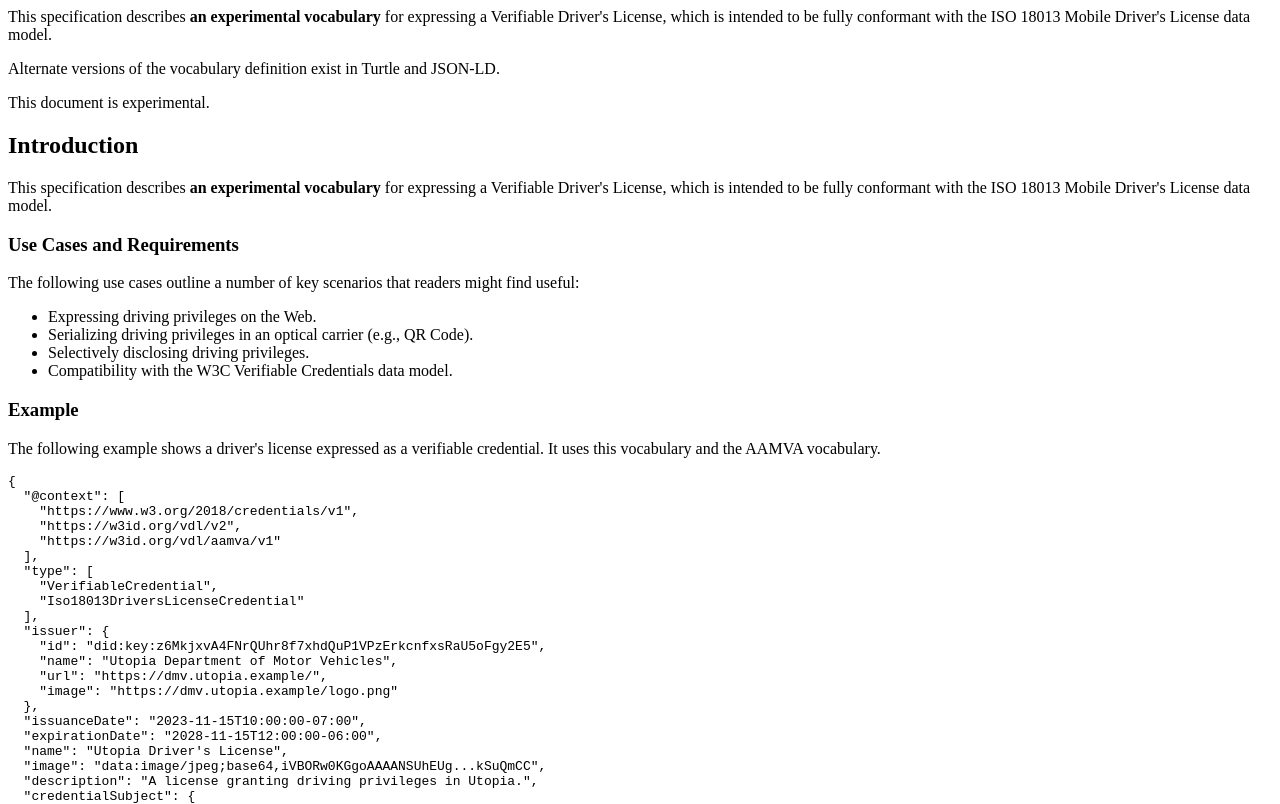
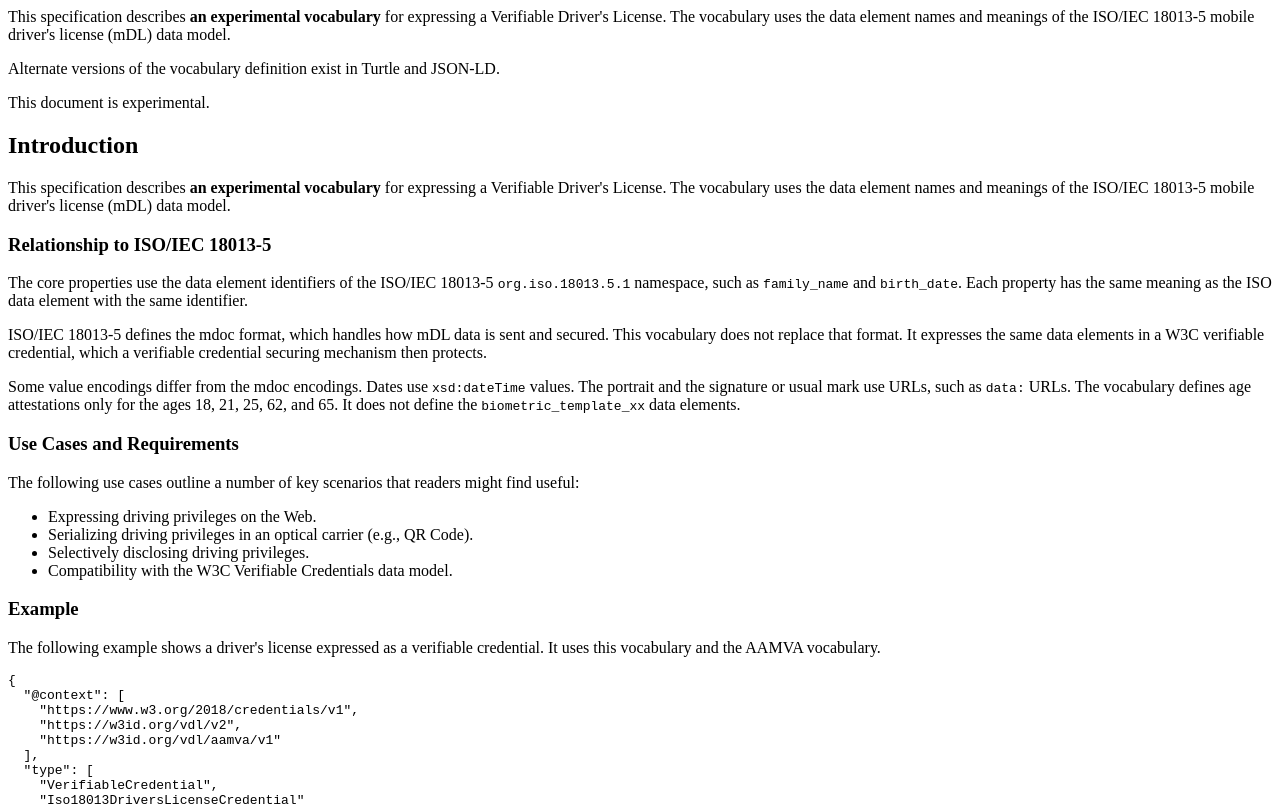
Before and after one commit to w3c-ccg/vdl-vocab, a website: page template.html in a window 1280 px wide. Shown: the top 804 px of the page. Drawn offline with Linux system fonts and the light colour scheme; a script that the page names is missing.

Commit message:
Clarify how the vocabulary relates to ISO/IEC 18013-5.

```diff
--- a/template.html
+++ b/template.html
@@ -64,8 +64,8 @@
     <section id="abstract">
       <p>
 This specification describes <b>an experimental vocabulary</b> for expressing
-a Verifiable Driver's License, which is intended to be fully conformant with
-the ISO 18013 Mobile Driver's License data model.
+a Verifiable Driver's License. The vocabulary uses the data element names and
+meanings of the ISO/IEC 18013-5 mobile driver's license (mDL) data model.
       </p>
       <p>
 Alternate versions of the vocabulary definition exist in
@@ -82,9 +82,33 @@ This document is experimental.
       <h2>Introduction</h2>
       <p>
 This specification describes <b>an experimental vocabulary</b> for expressing
-a Verifiable Driver's License, which is intended to be fully conformant with
-the ISO 18013 Mobile Driver's License data model.
+a Verifiable Driver's License. The vocabulary uses the data element names and
+meanings of the ISO/IEC 18013-5 mobile driver's license (mDL) data model.
       </p>
+
+      <section class="informative">
+        <h3>Relationship to ISO/IEC 18013-5</h3>
+
+        <p>
+The core properties use the data element identifiers of the ISO/IEC 18013-5
+<code>org.iso.18013.5.1</code> namespace, such as <code>family_name</code> and
+<code>birth_date</code>. Each property has the same meaning as the ISO data
+element with the same identifier.
+        </p>
+        <p>
+ISO/IEC 18013-5 defines the mdoc format, which handles how mDL data is sent and
+secured. This vocabulary does not replace that format. It expresses the same
+data elements in a W3C verifiable credential, which a verifiable credential
+securing mechanism then protects.
+        </p>
+        <p>
+Some value encodings differ from the mdoc encodings. Dates use
+<code>xsd:dateTime</code> values. The portrait and the signature or usual mark
+use URLs, such as <code>data:</code> URLs. The vocabulary defines age
+attestations only for the ages 18, 21, 25, 62, and 65. It does not define the
+<code>biometric_template_xx</code> data elements.
+        </p>
+      </section>
 
       <section class="informative">
         <h3>Use Cases and Requirements</h3>
@@ -198,9 +222,8 @@ credential. It uses this vocabulary and the AAMVA vocabulary.
 
       <p>
 This vocabulary assumes all terms specified in the base Verifiable Credentials
-[[VC-DATA-MODEL]] context. In addition, the following classes are available for
-specifying information related to ISO18013 data model compatible Driving
-Licenses.
+[[VC-DATA-MODEL]] context. In addition, the following classes and properties
+express ISO/IEC 18013-5 mDL data.
       </p>
 
       <figure id="vocabulary-diagram">
```
